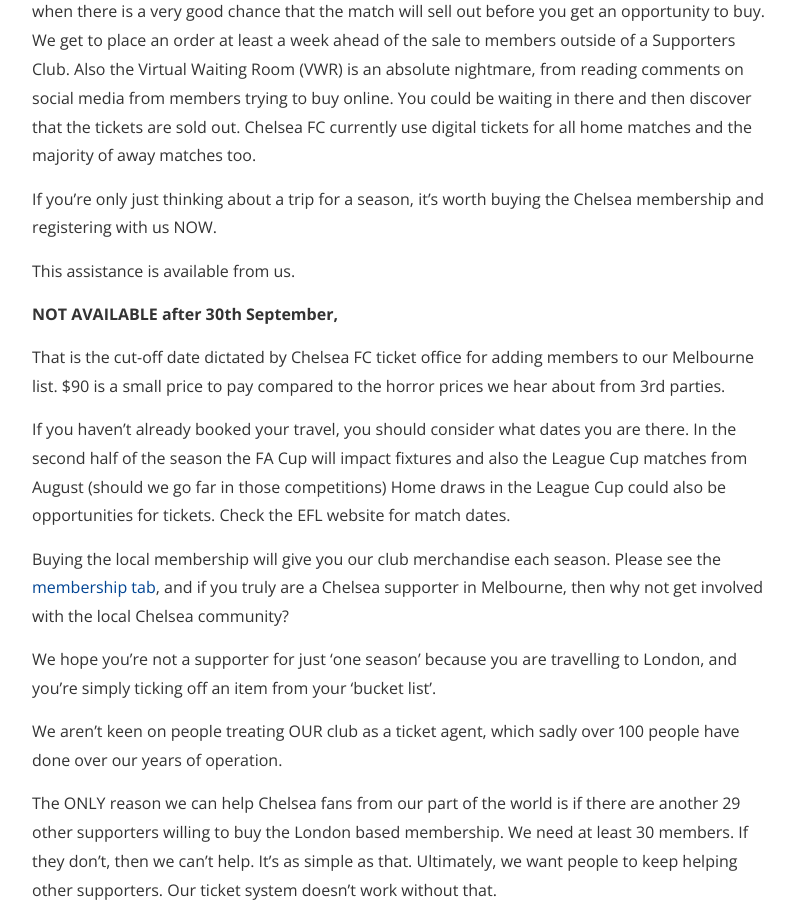
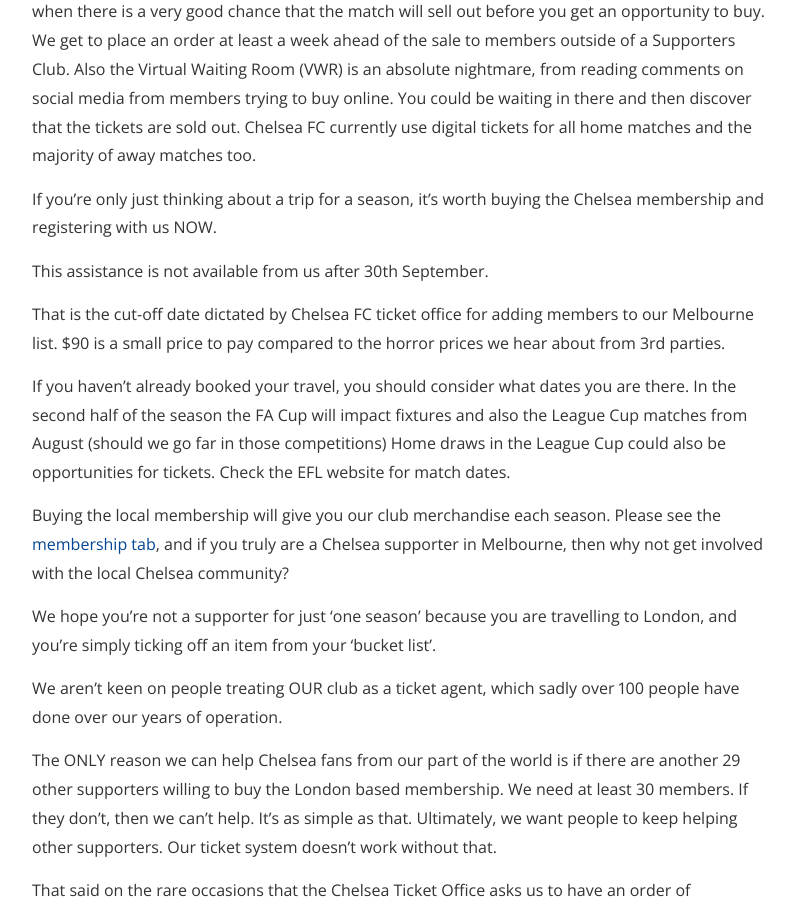
Before and after one commit to Foxh0und/MCSC, a Jekyll site: the page built from stamfordbridge.md, in a window 1280 px wide and 900 px high, scrolled down 3327 px. Shown: the whole window, without its empty margins (240-1035 px from the left). Built offline with Jekyll 4.4.1, drawn with Linux system fonts in a browser that asks for light colours; nearby versions of some CDN libraries.

```diff
--- a/stamfordbridge.md
+++ b/stamfordbridge.md
@@ -46,9 +46,7 @@ Chelsea FC currently use digital tickets for all home matches and the majority o
 
 If you’re only just thinking about a trip for a season, it’s worth buying the Chelsea membership and registering with us NOW.
 
-This assistance is available from us.
-
-**NOT AVAILABLE after 30th September,**
+This assistance is not available from us after 30th September.
 
 That is the cut-off date dictated by Chelsea FC ticket office for adding members to our Melbourne list.
 $90 is a small price to pay compared to the horror prices we hear about from 3rd parties.
```
Also changed, not shown: membership.md (+4 -0 lines), assets/badge2627.jpg (added).
